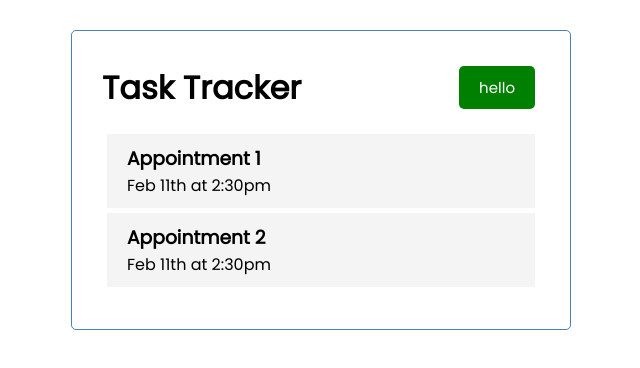
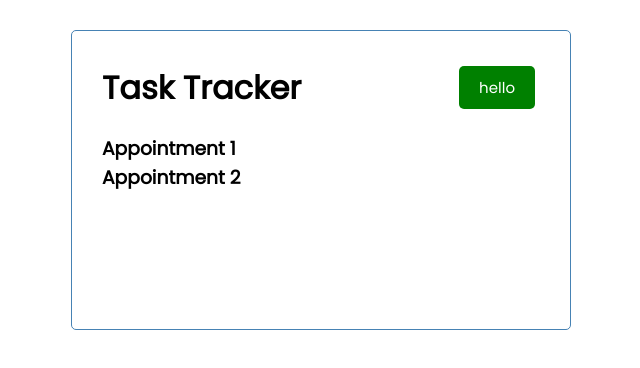
Before and after one commit to bilalgit98/ReactCrashCourse, a React (Create React App) app in the folder react-task-tracker/: page / in a window 1280 px wide. Shown: the top 368 px of the page, without its empty margins (319-959 px from the left). Built offline with nearby package versions, Linux system fonts and the light colour scheme.

Commit message:
Revert "Task Component"
This reverts commit ba46853acd92370dbb12e0a244ba283f6c53e7ba.

```diff
--- a/react-task-tracker/src/components/Task.js
+++ /dev/null
@@ -1,10 +0,0 @@
-const Task = ({ task }) => {
-  return (
-    <div className="task">
-      <h3>{task.text}</h3>
-      <p>{task.day}</p>
-    </div>
-  );
-};
-
-export default Task;
--- a/react-task-tracker/src/components/Tasks.js
+++ b/react-task-tracker/src/components/Tasks.js
@@ -1,9 +1,8 @@
-import Task from "./Task";
 const Tasks = ({ tasks }) => {
   return (
     <>
       {tasks.map((task) => (
-        <Task key={task.id} task={task} />
+        <h3 key={task.id}>{task.text}</h3>
       ))}
     </>
   );
```
